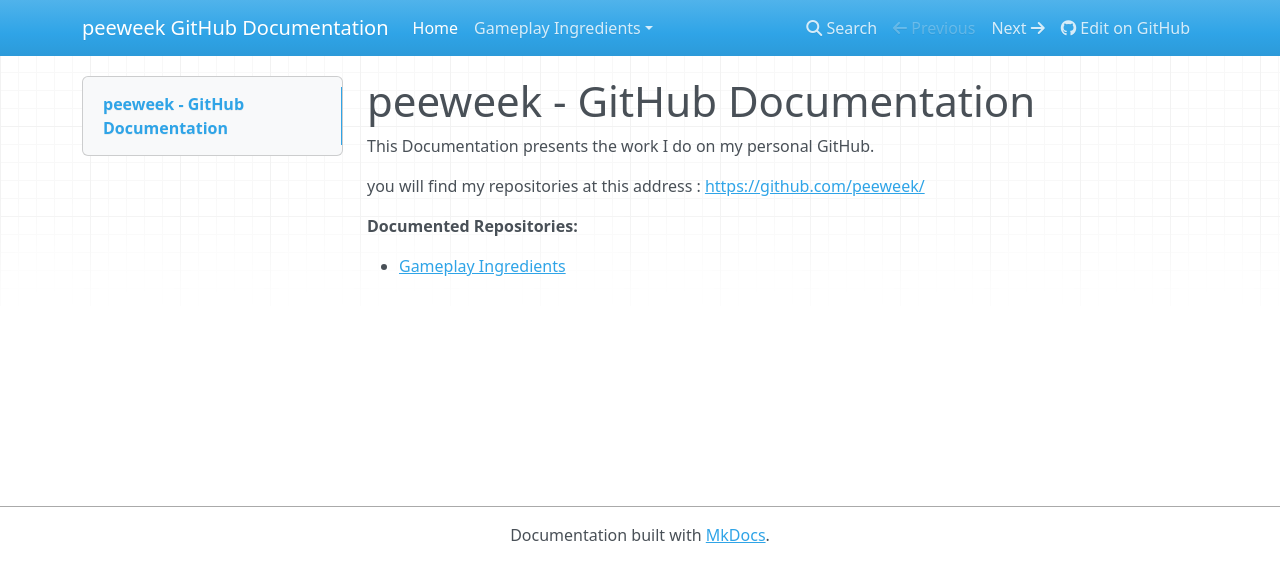
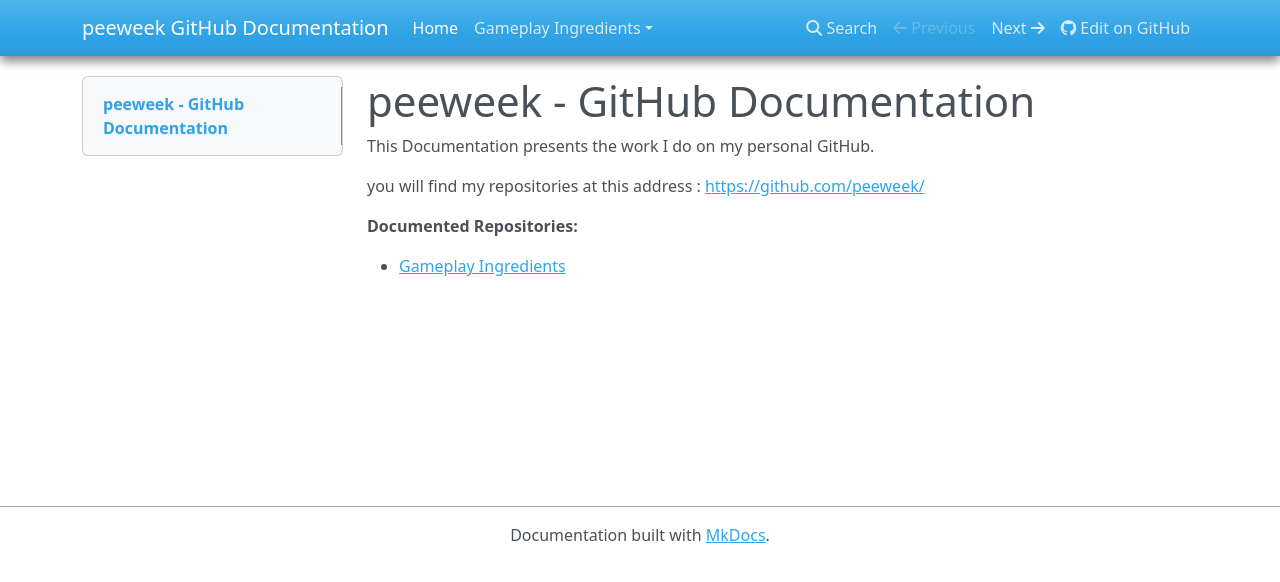
Before and after one commit to peeweek/documentation, an MkDocs documentation site: the page built from docs/index.md, in a window 1280 px wide. Shown: the top 582 px of the page. Built offline with MkDocs 1.6.1, drawn with Linux system fonts in a browser that asks for light colours; nearby versions of some CDN libraries.

Commit message:
CSS + Fixes

```diff
--- a/docs/css/extra.css
+++ b/docs/css/extra.css
@@ -2,19 +2,11 @@
 {
 	background-color: #555;
 	background-image: none;
+	border: 0px;
+	box-shadow: 0px 5px 10px rgba(0,0,0,0.5);
 }
 
-.navbar-default .navbar-nav > .active > a,
-.navbar-default .navbar-nav > .active > a:hover,
-.navbar-default .navbar-nav > .active > a:focus
+body::before
 {
-	background-color: #777;
+	background-image: none;
 }
-
-.dropdown-menu > .active > a,
-.dropdown-menu > .active > a:hover,
-.dropdown-menu > .active > a:focus
-{
-    color: #fff;
-    background-color: #777;
-}
--- a/docs/index.md
+++ b/docs/index.md
@@ -6,4 +6,4 @@ you will find my repositories at this address : [https://github.com/peeweek/](ht
 
 **Documented Repositories:**
 
-*  [Gameplay Ingredients](gameplay-ingredients\index.md)
+*  [Gameplay Ingredients](gameplay-ingredients/index.md)
--- a/mkdocs.yml
+++ b/mkdocs.yml
@@ -10,7 +10,7 @@ nav:
   - 'Gameplay Ingredients' :
     - 'Home' : 'gameplay-ingredients/index.md'
     - 'Runtime Tools' :
-      - 'Events, Logic and Actions' : 'gameplay-ingredients/runtime/events-logic-actions.md'
+      - 'Events, Logic and Actions' : 'gameplay-ingredients/events-logic-actions.md'
       - 'Rigs' : 'gameplay-ingredients/rigs.md'
       - 'Managers' : 'gameplay-ingredients/managers.md'
       - 'Factories' : 'gameplay-ingredients/factories.md'
```
Also changed, not shown: docs/gameplay-ingredients/runtime/events-logic-actions.md (deleted).
